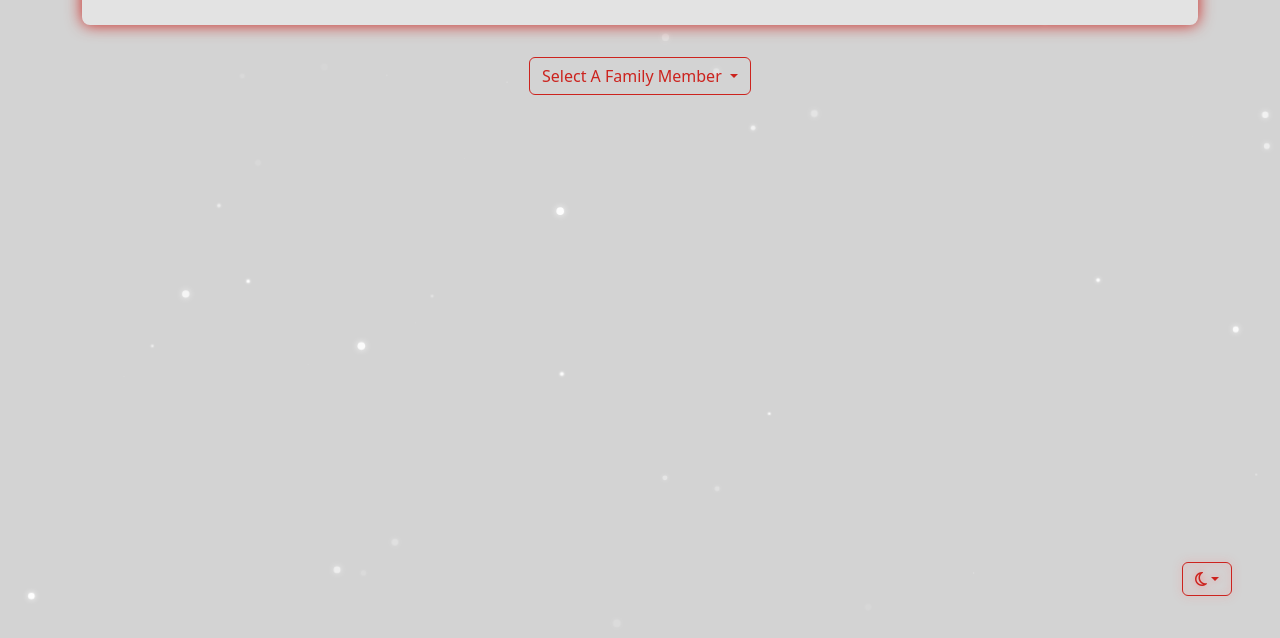
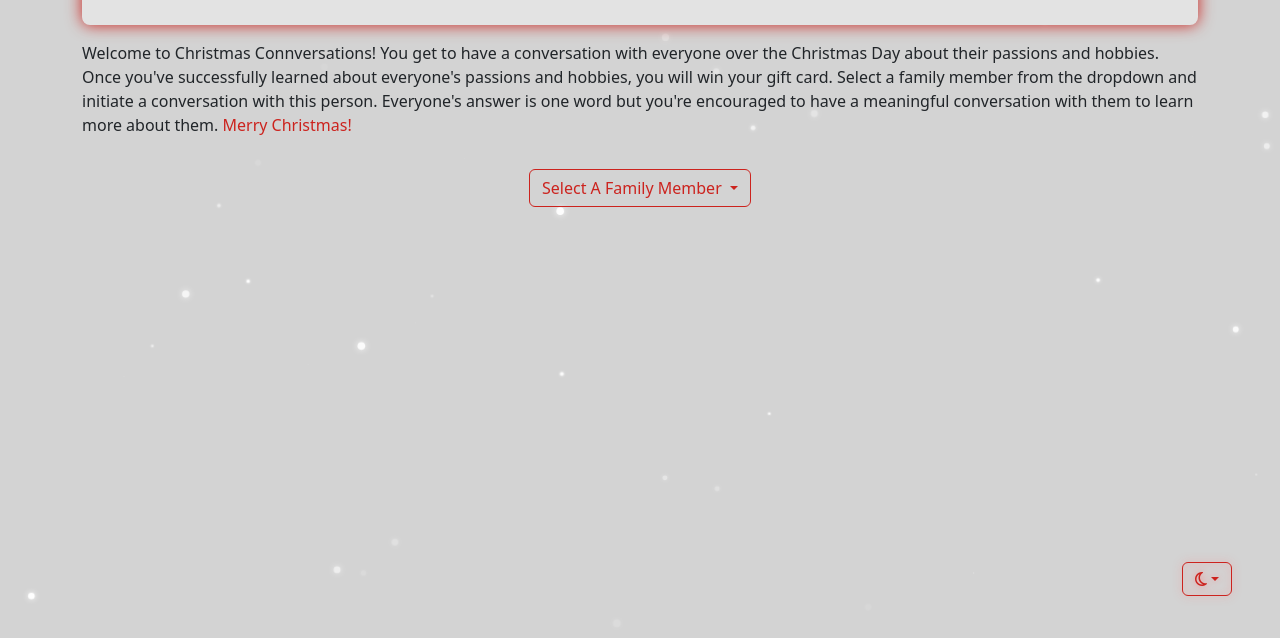
Before and after one commit to njbrunner/christmas, a website: page index.html in a window 1280 px wide. Shown: the part 156-794 px from the top of the page. Drawn offline with nearby package versions, Linux system fonts and the light colour scheme; no server answers; a web font is replaced by a local one.

Commit message:
Added instructions

```diff
--- a/index.html
+++ b/index.html
@@ -35,6 +35,16 @@
     <div class="p-4 bg-body-tertiary rounded-3 text-center">
       <h1 class="christmas-text">Christmas Conversations</h1>
     </div>
+    <div class="my-3">
+      <p>
+        Welcome to Christmas Connversations! You get to have a conversation with everyone over the
+        Christmas Day about their passions and hobbies. Once you've successfully learned about
+        everyone's passions and hobbies, you will win your gift card. Select a family member from
+        the dropdown and initiate a conversation with this person. Everyone's answer is one word but
+        you're encouraged to have a meaningful conversation with them to learn more about them.
+        <span class="christmas-color">Merry Christmas!</span>
+      </p>
+    </div>
     <div class="dropdown text-center"
       style="margin: 2rem;">
       <button class="btn btn-secondary dropdown-toggle"
@@ -50,7 +60,8 @@
     <div id="questionSection"></div>
 
     <div class="dropdown position-fixed bottom-0 end-0 mb-5 me-5 bd-mode-toggle">
-      <button class="btn btn-bd-primary btn-outline-secondary py-2 dropdown-toggle d-flex align-items-center christmas-button"
+      <button
+        class="btn btn-bd-primary btn-outline-secondary py-2 dropdown-toggle d-flex align-items-center christmas-button"
         id="bd-theme"
         type="button"
         aria-expanded="false"
```
